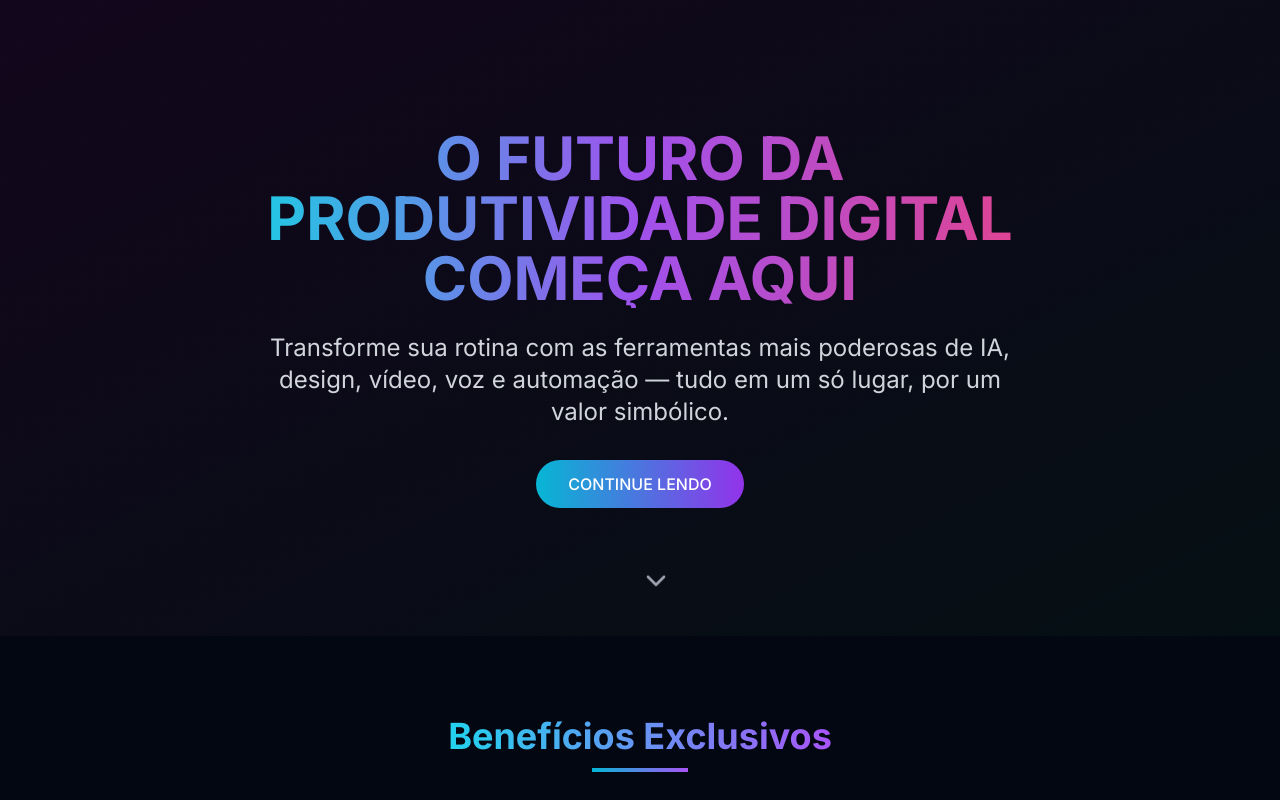
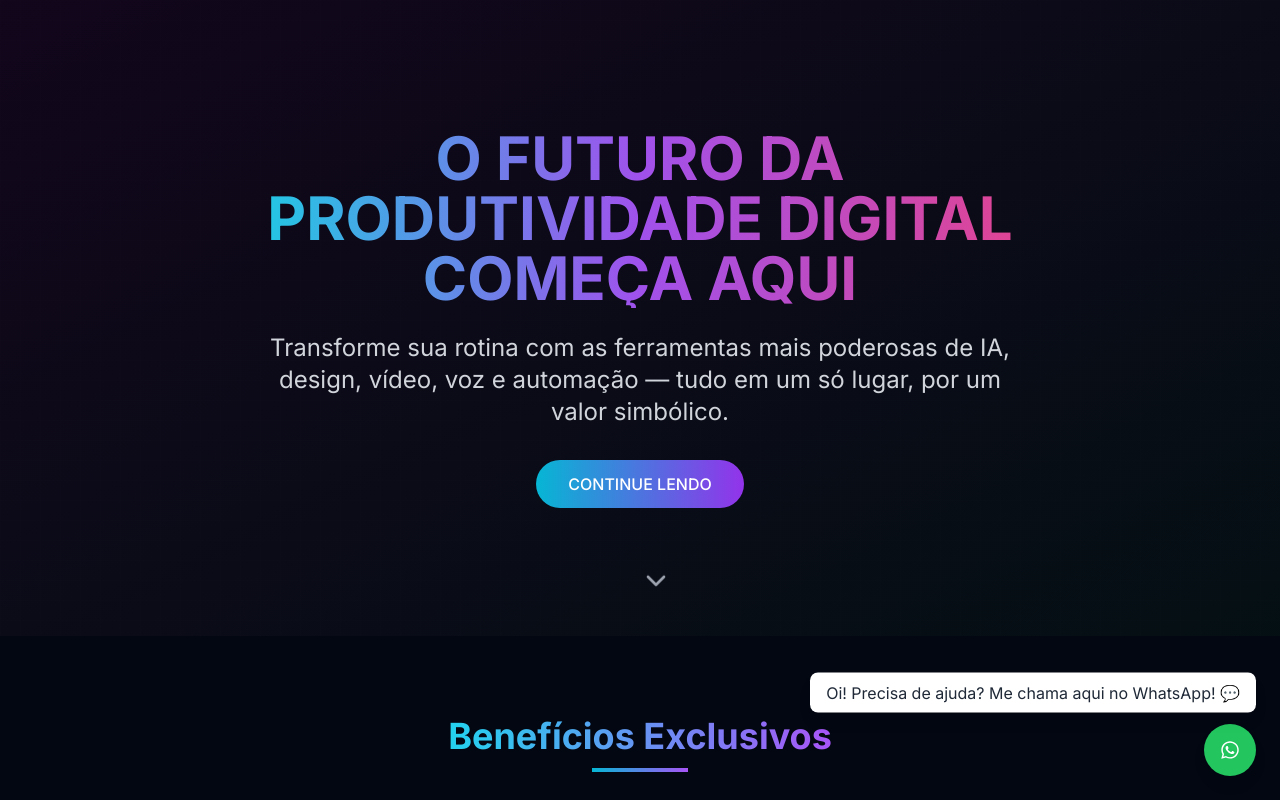
Before and after one commit to squiiter/fyconex, a Next.js app: page / in a window 1280 px wide. Shown: the top 800 px of the page. Built offline with nearby package versions, Linux system fonts and the light colour scheme.

Commit message:
update adicionado botão flutuante do whatsapp

```diff
--- a/app/layout.tsx
+++ b/app/layout.tsx
@@ -3,6 +3,7 @@ import "./globals.css"
 import type { Metadata } from "next"
 import { Inter } from "next/font/google"
 import { ThemeProvider } from "@/components/theme-provider"
+import WhatsappButton from "@/components/WhatsappButton";
 
 const inter = Inter({ subsets: ["latin"] })
 
@@ -23,6 +24,7 @@ export default function RootLayout({
         <ThemeProvider attribute="class" defaultTheme="dark" enableSystem={false} disableTransitionOnChange>
           {children}
         </ThemeProvider>
+        <WhatsappButton />
       </body>
     </html>
   )
--- /dev/null
+++ b/components/WhatsappButton.tsx
@@ -0,0 +1,34 @@
+"use client";
+import { useEffect, useState } from "react";
+import { FaWhatsapp } from "react-icons/fa";
+
+export default function WhatsappButton() {
+  const [showMessage, setShowMessage] = useState(false);
+
+  useEffect(() => {
+    const timer = setTimeout(() => setShowMessage(true), 3000);
+    const hideTimer = setTimeout(() => setShowMessage(false), 10000);
+    return () => {
+      clearTimeout(timer);
+      clearTimeout(hideTimer);
+    };
+  }, []);
+
+  return (
+    <div className="fixed bottom-6 right-6 z-50 flex items-end flex-col gap-2">
+      {showMessage && (
+        <div className="bg-white text-gray-800 px-4 py-2 rounded-lg shadow-lg animate-bounce transition-all duration-500">
+          Oi! Precisa de ajuda? Me chama aqui no WhatsApp! 💬
+        </div>
+      )}
+      <a
+        href="https://wa.me/+5519986048155"
+        target="_blank"
+        rel="noopener noreferrer"
+        className="bg-green-500 hover:bg-green-600 text-white p-4 rounded-full shadow-lg text-xl"
+      >
+        <FaWhatsapp />
+      </a>
+    </div>
+  );
+}
--- a/package.json
+++ b/package.json
@@ -50,6 +50,7 @@
     "react-day-picker": "8.10.1",
     "react-dom": "^19",
     "react-hook-form": "^7.54.1",
+    "react-icons": "^5.5.0",
     "react-resizable-panels": "^2.1.7",
     "recharts": "2.15.0",
     "sonner": "^1.7.1",
```
Also changed, not shown: 1 other file (tests, documents, lock files or other folders).
